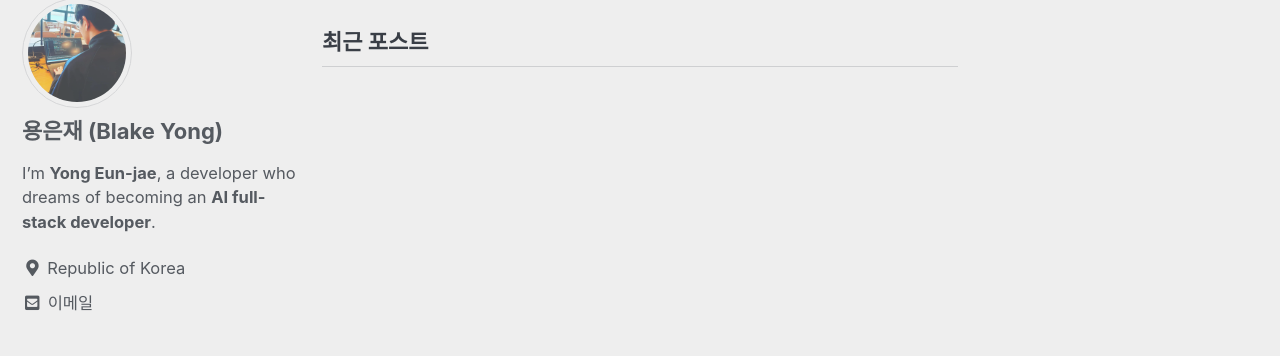
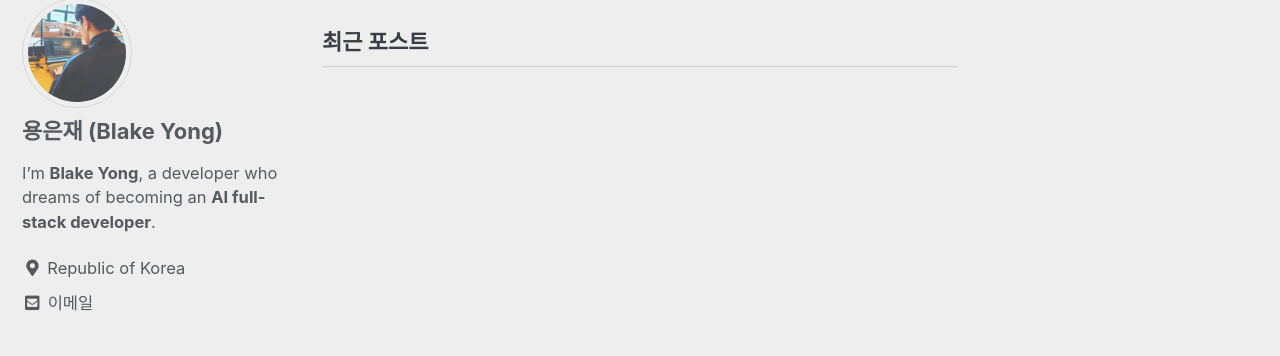
Before and after one commit to BlakeYong/BlakeYong.github.io, a Jekyll site: the page built from index.html, in a window 1280 px wide. Shown: the part 123-479 px from the top of the page. Built offline with Jekyll 4.4.1, drawn with Linux system fonts in a browser that asks for light colours; cached includes are drawn as plain includes; the list of posts is cut into pages by our own code.

Commit message:
이름 영어 이름으로

```diff
--- a/_config.yml
+++ b/_config.yml
@@ -95,7 +95,7 @@ analytics:
 author:
   name             : "용은재 (Blake Yong)"
   avatar           : "/assets/images/profile.jpg"
-  bio              : "I'm **Yong Eun-jae**, a developer who dreams of becoming an **AI full-stack developer**."
+  bio              : "I'm **Blake Yong**, a developer who dreams of becoming an **AI full-stack developer**."
   location         : "Republic of Korea"
   email            : "**swejyong@naver.com**"
   links:
```
